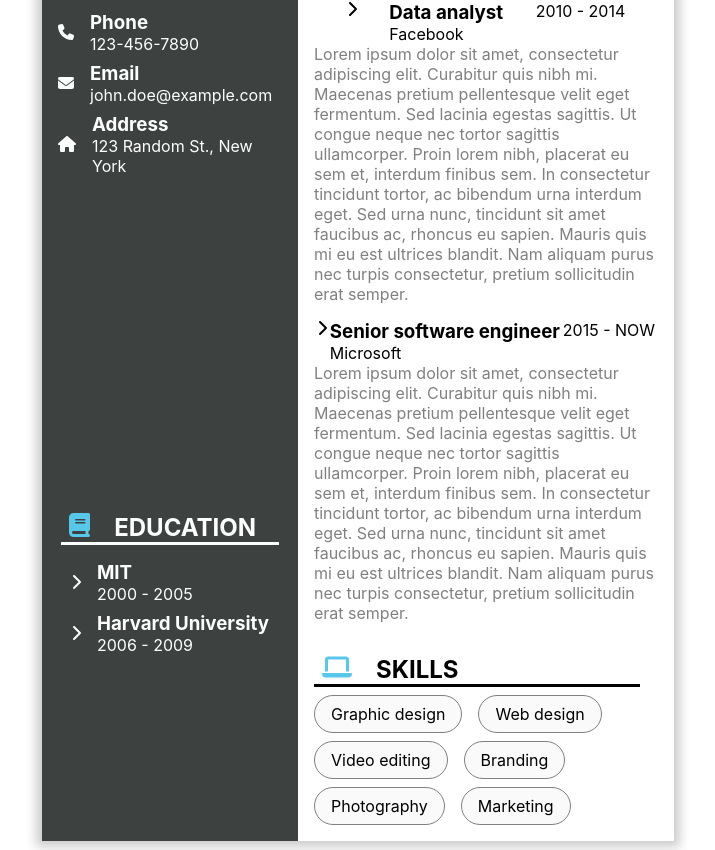
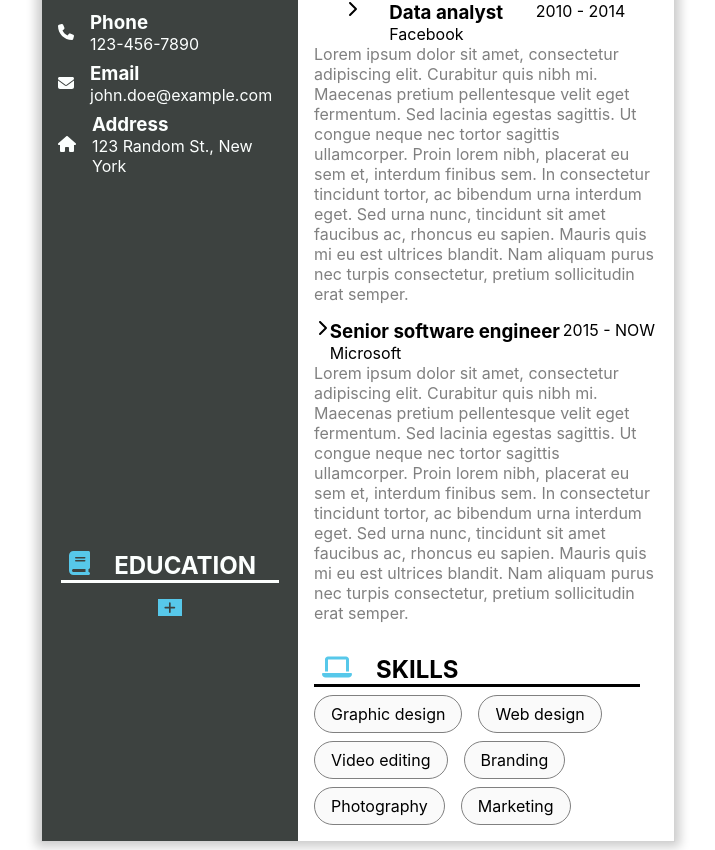
Before and after one commit to jozef-hudec-27/cv-master, a React (Create React App) app: page / in a window 1280 px wide. Shown: the part 711-1561 px from the top of the page, without its empty margins (282-997 px from the left). Built offline with nearby package versions, Linux system fonts and the light colour scheme.

Commit message:
Give users ability to add own education

```diff
--- a/src/components/EditableField.js
+++ b/src/components/EditableField.js
@@ -56,7 +56,7 @@ export default class EditableField extends Component {
             this.handleStartEditing()
           }
         }}
-        tabIndex="1"
+        tabIndex="0"
       >
         {value || label}
       </span>
--- /dev/null
+++ b/src/components/EntryForm.js
@@ -0,0 +1,100 @@
+import React, { Component } from 'react'
+import { FontAwesomeIcon } from '@fortawesome/react-fontawesome'
+import { faPlus, faXmark } from '@fortawesome/free-solid-svg-icons'
+
+export default class EntryForm extends Component {
+  constructor(props) {
+    super(props)
+    const { fields } = props
+
+    this.state = {
+      isFormVisible: false,
+      fields: fields.reduce((state, field) => {
+        return { ...state, [field.name]: '' }
+      }, {}),
+    }
+
+    this.handleSubmit = this.handleSubmit.bind(this)
+    this.handleChange = this.handleChange.bind(this)
+    this.toggleFormVisibility = this.toggleFormVisibility.bind(this)
+  }
+
+  handleSubmit(event) {
+    event.preventDefault()
+
+    const { onSubmit } = this.props
+    onSubmit(this.state.fields)
+    this.setState((state) => ({
+      isFormVisible: false,
+      fields: Object.keys(state.fields).reduce((newFields, key) => {
+        return { ...newFields, [key]: '' }
+      }, {}),
+    }))
+  }
+
+  handleChange(event) {
+    const { name, value } = event.target
+
+    this.setState((state) => ({
+      fields: { ...state.fields, [name]: value },
+    }))
+  }
+
+  toggleFormVisibility() {
+    this.setState((state) => ({
+      isFormVisible: !state.isFormVisible,
+    }))
+  }
+
+  render() {
+    const { fields, isFormVisible } = this.state
+    const { fields: formFields } = this.props
+
+    if (!isFormVisible) {
+      return (
+        <button onClick={this.toggleFormVisibility}>
+          <FontAwesomeIcon icon={faPlus} />
+        </button>
+      )
+    }
+
+    return (
+      <form className="new-entry-form" onSubmit={this.handleSubmit}>
+        {formFields.map((field, i) => (
+          <div key={i}>
+            <label>
+              {field.label}:
+              <input
+                type={field.type}
+                name={field.name}
+                value={fields[field.name]}
+                onChange={this.handleChange}
+                required
+                {...field}
+              />
+            </label>
+          </div>
+        ))}
+
+        <div>
+          <button type="submit">
+            <FontAwesomeIcon icon={faPlus} />
+          </button>
+          <button
+            type="button"
+            onClick={() => {
+              this.toggleFormVisibility()
+              this.setState((state) => ({
+                fields: Object.keys(state.fields).reduce((newFields, key) => {
+                  return { ...newFields, [key]: '' }
+                }, {}),
+              }))
+            }}
+          >
+            <FontAwesomeIcon icon={faXmark} />
+          </button>
+        </div>
+      </form>
+    )
+  }
+}
--- a/src/components/education/Education.js
+++ b/src/components/education/Education.js
@@ -1,10 +1,43 @@
 import React, { Component } from 'react'
-import EducationEntry from './EducationEntry'
 import { FontAwesomeIcon } from '@fortawesome/react-fontawesome'
 import { faBook } from '@fortawesome/free-solid-svg-icons'
+import EducationEntry from './EducationEntry'
+import EntryForm from '../EntryForm'
 
 export default class Education extends Component {
+  constructor(props) {
+    super(props)
+
+    this.state = {
+      educationList: [],
+    }
+
+    this.addEducation = this.addEducation.bind(this)
+  }
+
+  addEducation(education) {
+    this.setState((prevState, _) => {
+      const newEducationList = [...prevState.educationList, education]
+      return { educationList: newEducationList }
+    })
+  }
+
+  removeEducation(index) {
+    this.setState((prevState, _) => {
+      const newEducationList = [...prevState.educationList]
+      newEducationList.splice(index, 1)
+      return { educationList: newEducationList }
+    })
+  }
+
   render() {
+    const { educationList } = this.state
+    const educationEntryFields = [
+      { label: 'Name', type: 'text', name: 'name' },
+      { label: 'From', type: 'number', name: 'from', min: '1900', max: new Date().getFullYear() },
+      { label: 'To', type: 'number', name: 'to', min: '1900', max: new Date().getFullYear() },
+    ]
+
     return (
       <section id="education">
         <h2>
@@ -12,8 +45,17 @@ export default class Education extends Component {
         </h2>
 
         <div className="education-entries">
-          <EducationEntry from="2000" to="2005" name="MIT" />
-          <EducationEntry from="2006" to="2009" name="Harvard University" />
+          {educationList.map((entry, i) => (
+            <EducationEntry
+              key={i}
+              from={entry.from}
+              to={entry.to}
+              name={entry.name}
+              removeEducation={() => this.removeEducation(i)}
+            />
+          ))}
+
+          <EntryForm fields={educationEntryFields} onSubmit={this.addEducation} />
         </div>
       </section>
     )
--- a/src/components/education/EducationEntry.js
+++ b/src/components/education/EducationEntry.js
@@ -1,19 +1,25 @@
 import React, { Component } from 'react'
 import { FontAwesomeIcon } from '@fortawesome/react-fontawesome'
-import { faChevronRight } from '@fortawesome/free-solid-svg-icons'
+import { faChevronRight, faXmark } from '@fortawesome/free-solid-svg-icons'
 
-export default class ContactEntry extends Component {
+export default class EducationEntry extends Component {
   render() {
-    const { from, to, name } = this.props
+    const { from, to, name, removeEducation } = this.props
 
     return (
-      <div className="contact-entry">
-        <FontAwesomeIcon icon={faChevronRight} />
+      <div className="education-entry">
+        <div style={{ display: 'flex', gap: '16px', alignItems: 'center' }}>
+          <FontAwesomeIcon icon={faChevronRight} />
 
-        <div>
-          <h3>{name}</h3>
-          <p>{`${from} - ${to}`}</p>
+          <div>
+            <h3>{name}</h3>
+            <p>{`${from} - ${to}`}</p>
+          </div>
         </div>
+
+        <button style={{ backgroundColor: 'rgb(61, 66, 64)', color: 'white' }} onClick={removeEducation}>
+          <FontAwesomeIcon icon={faXmark} />
+        </button>
       </div>
     )
   }
--- a/src/index.css
+++ b/src/index.css
@@ -38,6 +38,15 @@ textarea {
   outline: none;
   border-bottom: 2px dashed currentColor;
   color: inherit;
+}
+
+input::placeholder,
+textarea::placeholder {
+  color: inherit;
+}
+
+button {
+  width: fit-content;
 }
 
 .cv-wrapper {
@@ -112,11 +121,28 @@ textarea {
   gap: 8px;
 }
 
+.education-entries {
+  align-items: center;
+}
+
 .contact-entry,
 .education-entry {
   display: flex;
   gap: 16px;
   align-items: center;
+}
+
+#education button {
+  appearance: none;
+  border: none;
+  cursor: pointer;
+  background-color: rgb(87, 200, 234);
+  color: rgb(61, 66, 64);
+  transition-duration: 1s;
+}
+
+#education button:hover {
+  transform: scale(1.2);
 }
 
 #profile-info {
@@ -178,6 +204,20 @@ textarea {
   margin-top: 8px;
 }
 
+.new-entry-form {
+  display: flex;
+  flex-direction: column;
+  gap: 6px;
+  align-items: center;
+}
+
+.new-entry-form label {
+  display: flex;
+  gap: 8px;
+  font-size: 0.8em;
+  align-items: center;
+}
+
 @media (max-width: 1180px) {
   #cv {
     width: 100%;
```
